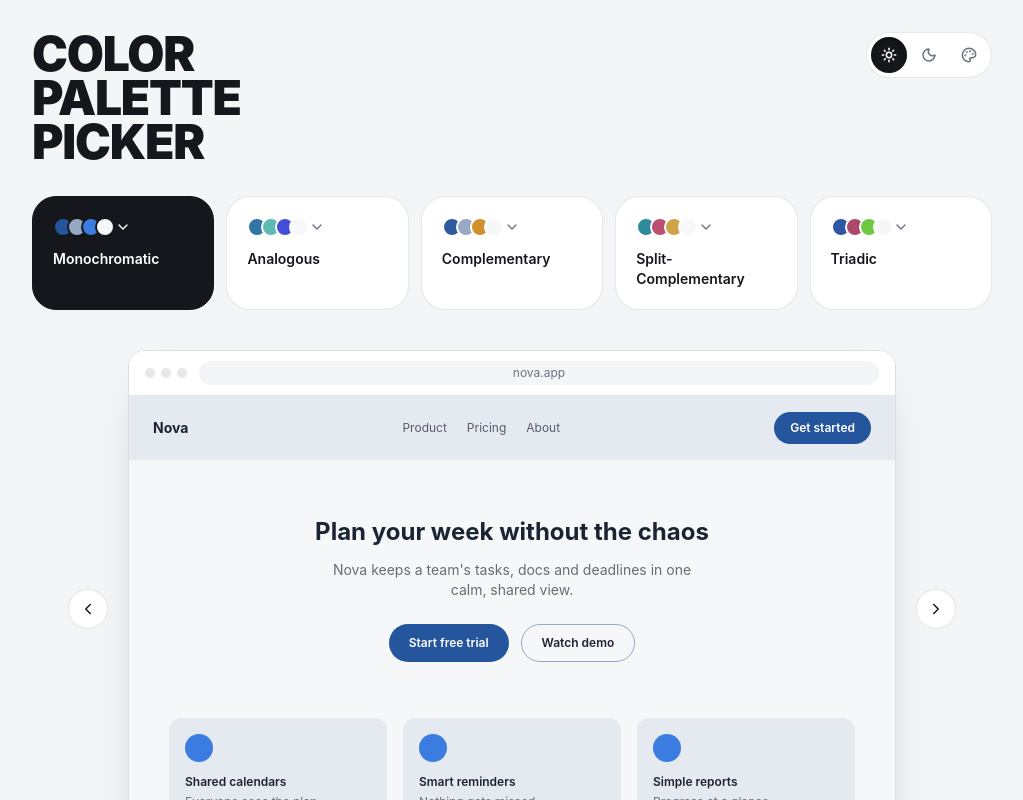
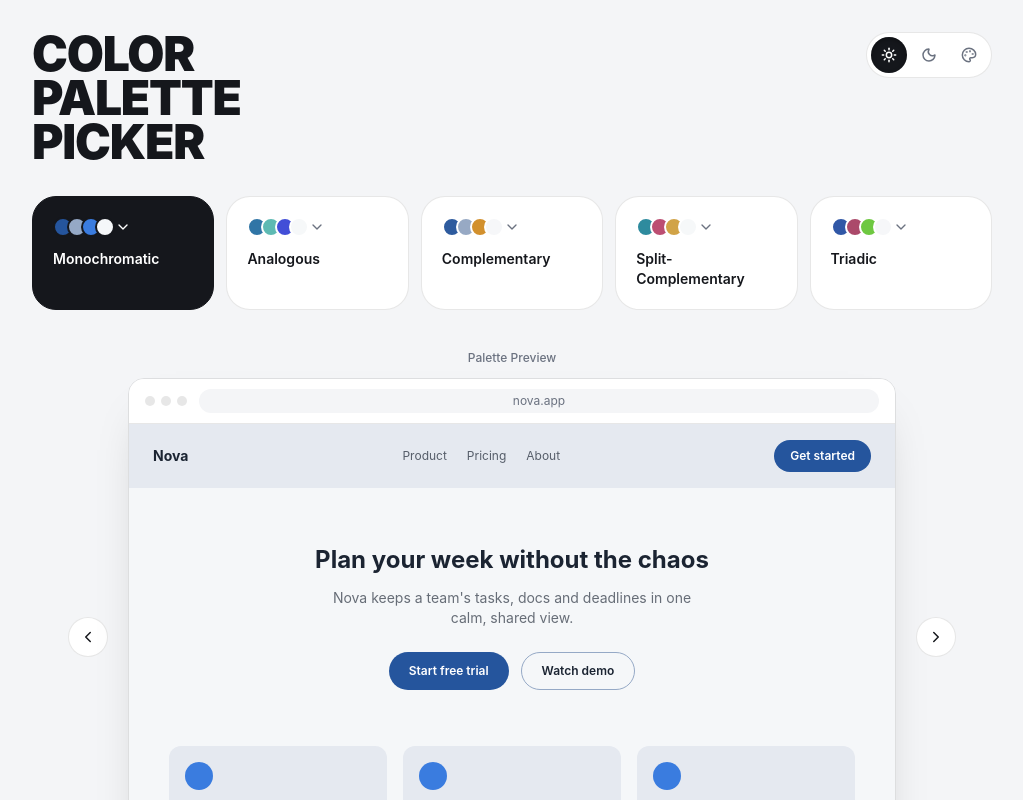
Before and after one commit to codymbohler/color-palette-picker, a React (Vite) app: page / in a window 1280 px wide. Shown: the top 800 px of the page, without its empty margins (128-1151 px from the left). Built offline with nearby package versions, Linux system fonts and the light colour scheme.

Commit message:
Added text above the preview window

```diff
--- a/src/ColorPalettePicker.jsx
+++ b/src/ColorPalettePicker.jsx
@@ -634,6 +634,9 @@ export default function ColorPalettePicker() {
 
         {/* Mock website preview */}
         <div className="mt-10">
+          <div className="text-center text-xs font-medium mb-3" style={{ color: chrome.textSecondary }}>
+            Palette Preview
+          </div>
           <div className="flex items-center justify-center gap-3 sm:gap-5">
             <ArrowButton
               Icon={ChevronLeft}
```
